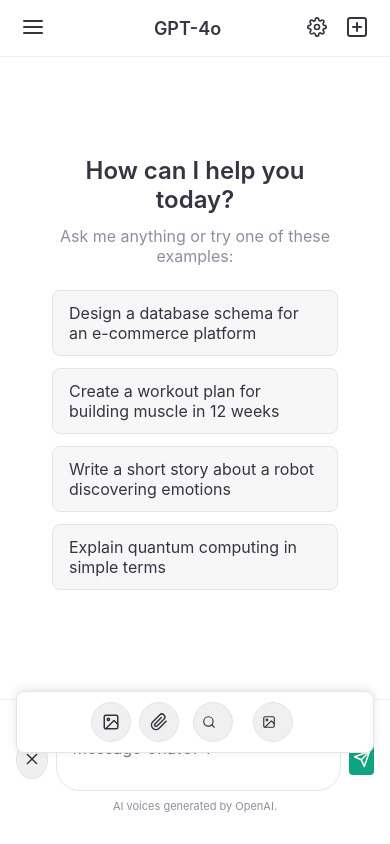
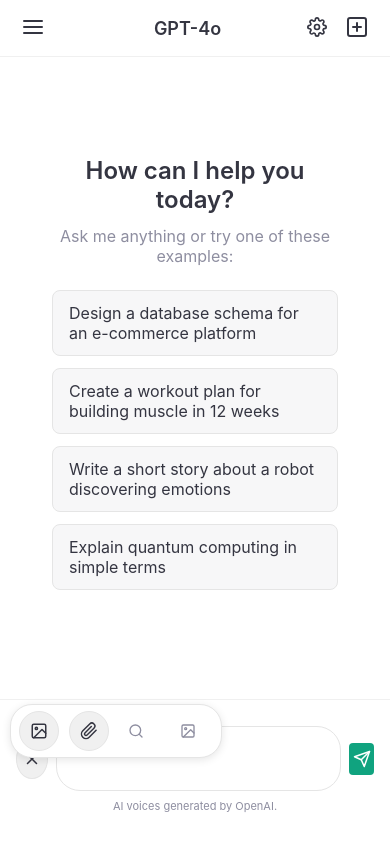
Before and after one commit to AppleLamps/GPT, a plain HTML site: page index.html in a window 390 px wide. Both pictures are taken after a click on the button 31 px from the left and 758 px from the top of the page. Drawn offline with nearby package versions, Linux system fonts and the light colour scheme.

Commit message:
Update on 2025-03-28 17:46:15

```diff
--- a/css/components.css
+++ b/css/components.css
@@ -749,25 +749,22 @@
     /* 1. Hide the standard toolbar by default on mobile */
     .input-container .bottom-toolbar {
         display: none; /* Hide it initially */
-        /* Styles for when it becomes visible (as a popup) */
+        /* New streamlined popup design */
         position: absolute;
-        bottom: 65px; /* Position popup just above the initial input area height */
-        left: 16px;
-        right: 16px;
+        bottom: 60px; /* Position above input area */
+        left: 10px; /* Align with the + button */
         background-color: var(--background-primary);
         border: 1px solid var(--border-primary);
-        border-radius: 8px;
-        padding: 10px;
-        box-shadow: 0 -2px 10px rgba(0, 0, 0, 0.1);
+        border-radius: 22px; /* More rounded for modern look */
+        padding: 6px 8px; /* Tighter padding */
+        box-shadow: 0 2px 8px rgba(0, 0, 0, 0.1); /* Subtle shadow */
         z-index: 10;
-        flex-wrap: wrap;
-        gap: 8px;
-        justify-content: flex-start;
     }
 
     /* 2. Style for when the toolbar IS shown via JS */
     .input-container .bottom-toolbar.mobile-visible {
         display: flex; /* Show the toolbar as a flex container */
+        align-items: center; /* Center the icons vertically */
     }
 
     /* 3. Show and Position the '+' button on mobile */
@@ -843,29 +840,56 @@
 
     .input-container .bottom-toolbar.mobile-visible .tool-button {
         font-size: 0;
-        padding: 8px;
-        min-width: 40px;
-        width: 40px;
-        height: 40px; /* Consistent height */
+        padding: 6px;
+        min-width: 36px;
+        width: 36px;
+        height: 36px;
         border-radius: 50%;
         display: flex;
         justify-content: center;
         align-items: center;
-        margin: 0 6px; /* Add even spacing between buttons */
-        background-color: var(--background-tertiary);
-        border: 1px solid var(--border-primary);
-        transition: background-color 0.2s ease;
+        margin: 0 3px; /* Closer spacing */
+        background: none; /* Remove background */
+        border: none; /* Remove border */
+        color: var(--text-muted);
+        transition: transform 0.2s ease, color 0.2s ease;
     }
 
-    .input-container .bottom-toolbar.mobile-visible .tool-button:hover {
-        background-color: var(--background-hover);
+    .input-container .bottom-toolbar.mobile-visible .tool-button:hover,
+    .input-container .bottom-toolbar.mobile-visible .tool-button:active {
+        color: var(--accent-color); /* Use accent color on hover/active */
+        transform: scale(1.1); /* Subtle scale effect */
+        background: none; /* Keep consistent no background */
     }
 
     .input-container .bottom-toolbar.mobile-visible .tool-button svg {
         margin: 0;
-        width: 20px; /* Consistent icon size */
-        height: 20px; /* Consistent icon size */
-        stroke-width: 2px; /* Make icons more visible */
+        width: 22px; /* Consistent icon size */
+        height: 22px; /* Consistent icon size */
+        stroke-width: 2px;
+        stroke: currentColor;
+    }
+
+    /* Show tooltip on long press (or hover on devices that support it) */
+    .input-container .bottom-toolbar.mobile-visible .tool-button::after {
+        content: attr(title);
+        position: absolute;
+        bottom: -24px;
+        left: 50%;
+        transform: translateX(-50%);
+        background: rgba(0, 0, 0, 0.7);
+        color: white;
+        padding: 3px 6px;
+        border-radius: 4px;
+        font-size: 10px;
+        white-space: nowrap;
+        opacity: 0;
+        pointer-events: none;
+        transition: opacity 0.3s;
+    }
+
+    .input-container .bottom-toolbar.mobile-visible .tool-button:hover::after {
+        opacity: 0; /* Hide by default, can enable if wanted */
     }
 
     /* Hide specific less-used buttons even in popup */
--- a/js/components/chatInput.js
+++ b/js/components/chatInput.js
@@ -557,6 +557,33 @@ export function initializeChatInput() {
         });
     }
 
+    // Make sure all toolbar buttons close the popup when clicked
+    document.querySelectorAll('.bottom-toolbar .tool-button').forEach(button => {
+        button.addEventListener('click', () => {
+            closeMobileOptions();
+        });
+    });
+
+    // Also handle specific button click events as needed
+    if (imageButton) {
+        imageButton.addEventListener('click', () => {
+            // Existing image upload handling logic
+            imageInputElement.click();
+            closeMobileOptions();
+        });
+    }
+
+    if (fileInputElement) {
+        fileInputElement.addEventListener('click', () => {
+            // Existing file upload handling logic
+            fileInputElement.click();
+            closeMobileOptions();
+        });
+    }
+
+    // Handle other specific toolbar buttons similarly
+    // ... existing code ...
+
     // Initial UI state updates
     adjustTextAreaHeight();
     updateInputUIForModel(state.getActiveCustomGptConfig()); // Pass active config initially
```
